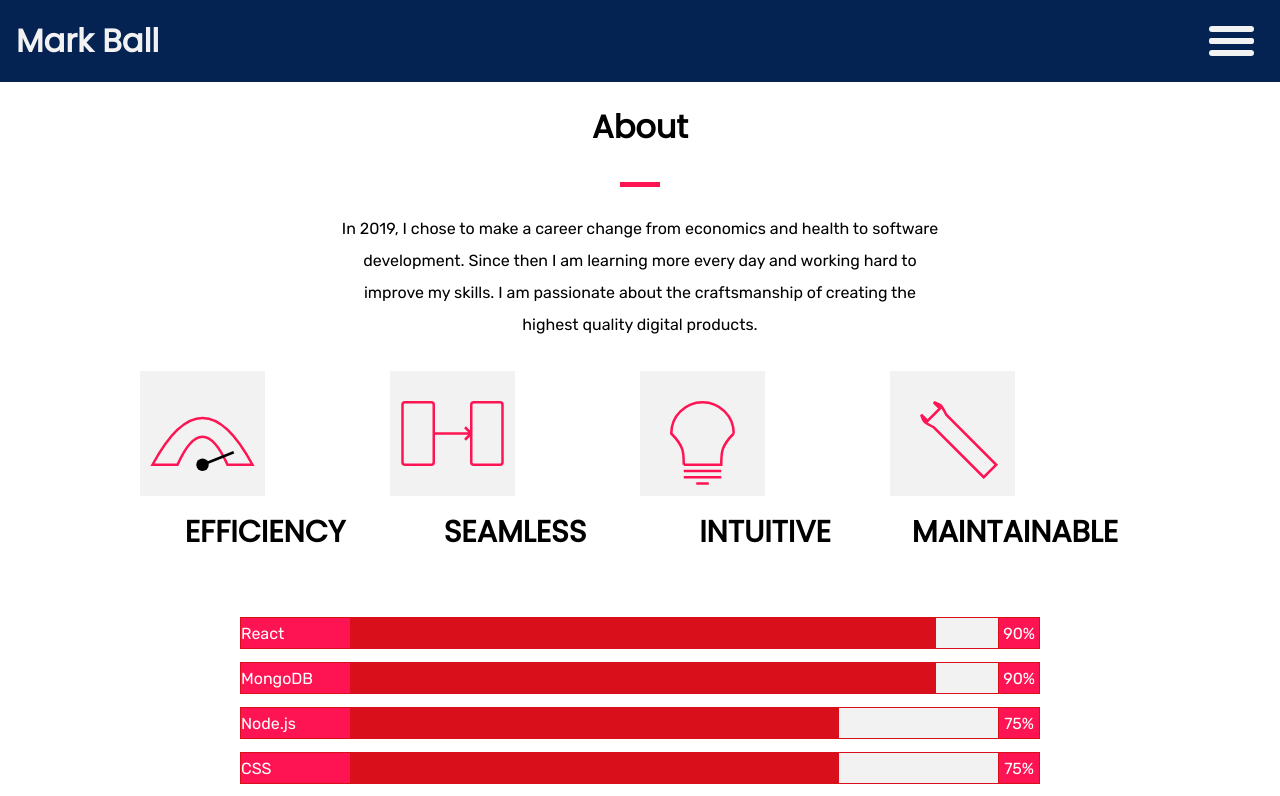
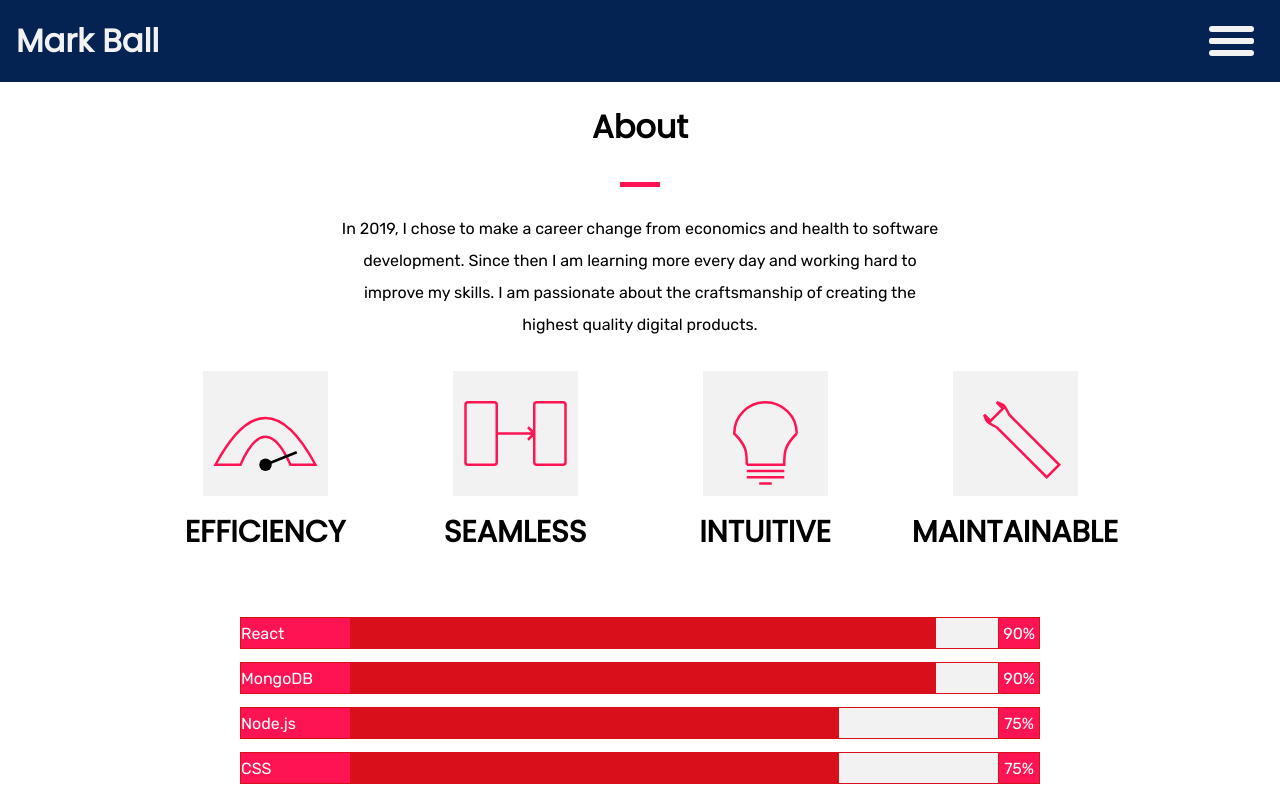
Before and after one commit to Mark-Ball/react-portfolio, a React (Create React App) app: page /about in a window 1280 px wide. Shown: the top 796 px of the page. Built offline with nearby package versions, Linux system fonts and the light colour scheme.

Commit message:
fixed bug with about card positioning

```diff
--- a/src/components/AboutCard/styles.js
+++ b/src/components/AboutCard/styles.js
@@ -5,6 +5,8 @@ const height = 250; // px
 const width = 250; // px
 
 export const Card = styled.div`
+    display: block;
+    text-align: center;
     height: ${height}px;
     width: ${width}px;
 
@@ -35,6 +37,5 @@ export const IconContainer = styled.img`
     width: 50%;
     margin: 10px auto;
     background-color: ${COLOURS.BASE};
-    background-size: cover;
     cursor: pointer;
 `;
```
